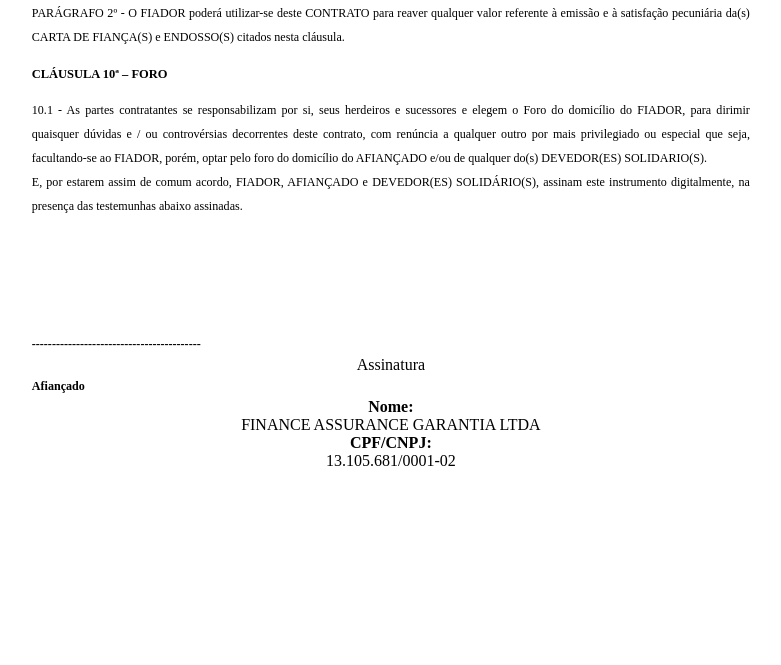
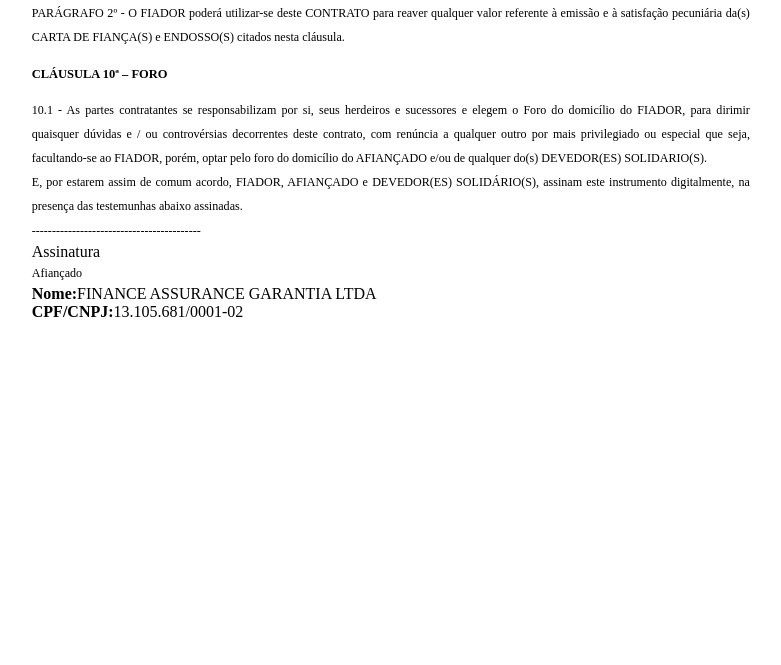
Before and after one commit to lucas-ds-domingos/reiback-backend, a Python web app: template app/templates/ccg.html in a window 1280 px wide. Shown: the part 5129-5794 px from the top of the page, without its empty margins (6-787 px from the left). Run offline with Jinja, Linux system fonts and the light colour scheme; the template is opened without the code that fills it, so the values that code supplies are empty.

Commit message:
alteração no html 3

```diff
--- a/app/templates/ccg.html
+++ b/app/templates/ccg.html
@@ -394,7 +394,7 @@
             E, por estarem assim de comum acordo, FIADOR, AFIANÇADO e DEVEDOR(ES) SOLIDÁRIO(S), assinam este instrumento
             digitalmente, na presença das testemunhas abaixo assinadas.
           </p>
-          <div class="divAss">
+          <div class="pessoa">
             <p>------------------------------------------</p>
             <div class="assinatura">Assinatura</div>
             <p>Afiançado</p>
@@ -402,7 +402,7 @@
             <strong>CPF/CNPJ:</strong>13.105.681/0001-02 <br>
           </div>
           {% for f in fiadores %}
-          <div class="divAss">
+          <div class="pessoa">
             <p>------------------------------------------</p>
             <div class="assinatura">Assinatura</div>
             <p>Afiançado</p>
@@ -412,7 +412,7 @@
           {% endfor %}
 
           {% for r in representantes_legais %}
-          <div class="divAss">
+          <div class="pessoa">
             <p>------------------------------------------</p>
             <p>Afiançado</p>
             <div class="assinatura">Assinatura</div>
```
Also changed, not shown: 1 other file.
